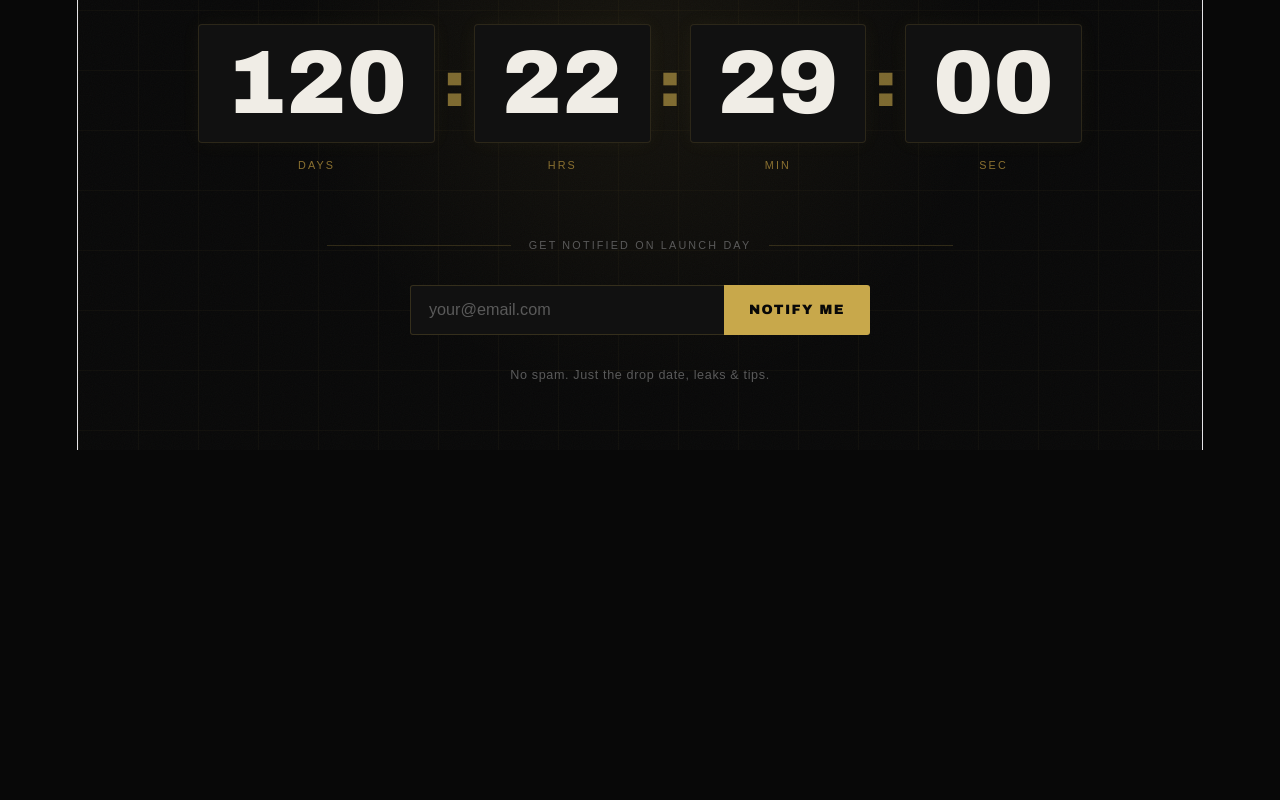
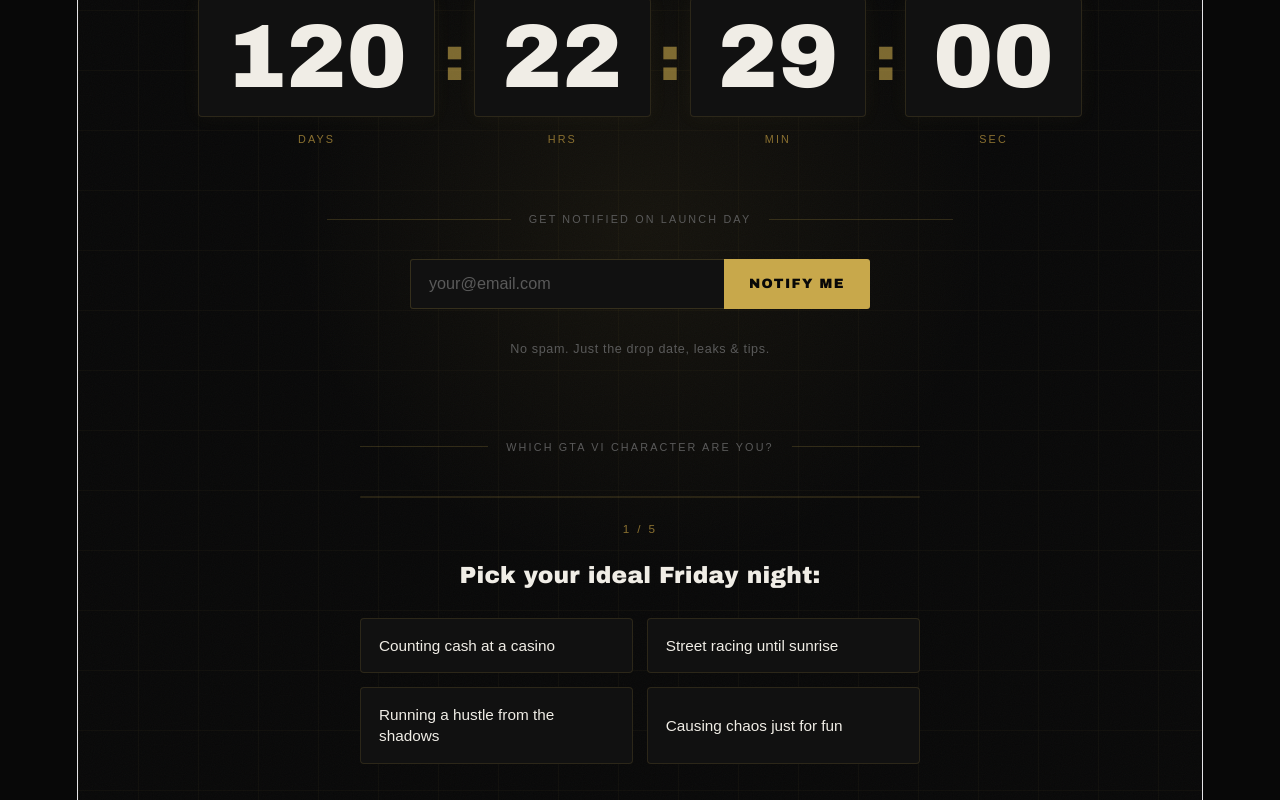
Before and after one commit to GTA6Hub/gta6hub.github.io, a React (Vite) app: page / in a window 1280 px wide. Shown: the part 350-1150 px from the top of the page. Before the commit the page ends 800 px from the top, so only its background shows below. Built offline with nearby package versions, Linux system fonts and the light colour scheme.

Commit message:
feat: quiz qual personsagem GTA VI es tu; fix: scroll da pagina

```diff
--- a/src/App.css
+++ b/src/App.css
@@ -15,7 +15,7 @@
 }
 
 html, body, #root {
-  height: 100%;
+  min-height: 100%;
   background: var(--bg);
   color: var(--white);
   font-family: var(--font-body);
@@ -27,7 +27,7 @@
   display: flex;
   align-items: center;
   justify-content: center;
-  overflow: hidden;
+  overflow-x: hidden;
 }
 
 .grid {
@@ -238,3 +238,63 @@
 @media (prefers-reduced-motion: reduce) {
   * { transition: none !important; animation: none !important; }
 }
+
+.quiz-section {
+  width: 100%;
+  max-width: 560px;
+  margin-top: 1rem;
+}
+.quiz {
+  width: 100%;
+}
+.quiz-progress {
+  width: 100%;
+  height: 2px;
+  background: rgba(200,168,75,0.15);
+  border-radius: 2px;
+  margin-bottom: 1rem;
+  overflow: hidden;
+}
+.quiz-progress-bar {
+  height: 100%;
+  background: var(--gold);
+  border-radius: 2px;
+  transition: width 0.3s ease;
+}
+.quiz-counter {
+  font-size: 0.65rem;
+  letter-spacing: 0.2em;
+  color: var(--gold-dim);
+  margin-bottom: 1rem;
+}
+.quiz-question {
+  font-family: var(--font-display);
+  font-size: clamp(1rem, 3vw, 1.3rem);
+  color: var(--white);
+  margin-bottom: 1.5rem;
+  line-height: 1.3;
+}
+.quiz-options {
+  display: grid;
+  grid-template-columns: 1fr 1fr;
+  gap: 0.75rem;
+}
+.quiz-option {
+  background: var(--surface);
+  border: 1px solid rgba(200,168,75,0.15); border-radius: 4px; color: var(--white); font-family: var(--font-body); font-size: 0.85rem; padding: 0.9rem 1rem; cursor: pointer; text-align: left; line-height: 1.4; transition: border-color 0.15s, background 0.15s; }
+.quiz-option:hover:not(:disabled) { border-color: var(--gold); background: rgba(200,168,75,0.07); }
+.quiz-option.selected { border-color: var(--gold); background: rgba(200,168,75,0.12); }
+.quiz-option:disabled { cursor: default; } /* ── Quiz Result ── */
+.quiz-result { display: flex; flex-direction: column; align-items: center; text-align: center; padding: 2rem 1rem; border: 1px solid rgba(200,168,75,0.15); border-radius: 6px; background: var(--surface); }
+.quiz-result-label { font-size: 0.65rem; letter-spacing: 0.3em; color: var(--muted); margin-bottom: 0.5rem; }
+.quiz-result-name { font-family: var(--font-display); font-size: clamp(2.5rem, 8vw, 4rem); line-height: 1; margin-bottom: 0.25rem; }
+.quiz-result-tagline { font-size: 0.75rem; letter-spacing: 0.2em; color: var(--muted); margin-bottom: 1.25rem; }
+.quiz-result-desc { font-size: 0.9rem; color: var(--white); line-height: 1.6; max-width: 420px; margin-bottom: 1.5rem; }
+.quiz-restart { background: transparent; border: 1px solid rgba(200,168,75,0.3); border-radius: 3px; color: var(--gold-dim); font-family: var(--font-display); font-size: 0.7rem; letter-spacing: 0.15em; padding: 0.6rem 1.5rem; cursor: pointer; transition: border-color 0.2s, color 0.2s; }
+.quiz-restart:hover {
+  border-color: var(--gold);
+  color: var(--gold);
+}
+
+@media (max-width: 480px) {
+  .quiz-options { grid-template-columns: 1fr; } }
--- a/src/App.jsx
+++ b/src/App.jsx
@@ -24,6 +24,144 @@
     <div className="digit-block">
       <div className="digit-value">{str}</div>
       <div className="digit-label">{label}</div>
+    </div>
+  );
+}
+
+const QUESTIONS = [
+  {
+    id: 1,
+    text: "Pick your ideal Friday night:",
+    options: [
+      { label: "Counting cash at a casino", value: "lucia" },
+      { label: "Street racing until sunrise", value: "jason" },
+      { label: "Running a hustle from the shadows", value: "lucia" },
+      { label: "Causing chaos just for fun", value: "jason" },
+    ],
+  },
+  {
+    id: 2,
+    text: "Your weapon of choice?",
+    options: [
+      { label: "Wit and manipulation", value: "lucia" },
+      { label: "Brute force — ask questions later", value: "jason" },
+      { label: "A pistol and a plan", value: "lucia" },
+      { label: "Whatever's closest", value: "jason" },
+    ],
+  },
+  {
+    id: 3,
+    text: "What drives you?",
+    options: [
+      { label: "Getting out and building something real", value: "lucia" },
+      { label: "The thrill — no plan, just adrenaline", value: "jason" },
+      { label: "Loyalty to the people I trust", value: "lucia" },
+      { label: "Money. Always money.", value: "jason" },
+    ],
+  },
+  {
+    id: 4,
+    text: "You walk into a trap. What do you do?",
+    options: [
+      { label: "I saw it coming — already have a way out", value: "lucia" },
+      { label: "Shoot first, escape later", value: "jason" },
+      { label: "Talk my way out", value: "lucia" },
+      { label: "Turn it into their trap", value: "jason" },
+    ],
+  },
+  {
+    id: 5,
+    text: "Pick a Vice City vibe:",
+    options: [
+      { label: "Rooftop lounge, watching the city below", value: "lucia" },
+      { label: "Back alley, engine revving", value: "jason" },
+      { label: "Beachfront at golden hour, planning the next move", value: "lucia" },
+      { label: "Neon-lit strip, every eye on you", value: "jason" },
+    ],
+  },
+];
+
+const RESULTS = {
+  lucia: {
+    name: "Lucia",
+    tagline: "The Strategist",
+    description:
+      "You're calculated, ambitious, and always three steps ahead. Like Lucia, you play the long game — using your head when others reach for their guns.",
+    color: "#C8A84B",
+  },
+  jason: {
+    name: "Jason",
+    tagline: "The Wildcard",
+    description:
+      "Unpredictable, fearless, and impossible to ignore. Like Jason, you live for the moment and thrive in chaos — rules were made for someone else.",
+    color: "#e05c3a",
+  },
+};
+
+function Quiz() {
+  const [current, setCurrent] = useState(0);
+  const [answers, setAnswers] = useState([]);
+  const [result, setResult] = useState(null);
+  const [selectedIdx, setSelectedIdx] = useState(null);
+
+  const handleOption = (value, idx) => {
+    setSelectedIdx(idx);
+    setTimeout(() => {
+      const next = [...answers, value];
+      if (current + 1 < QUESTIONS.length) {
+        setAnswers(next);
+        setCurrent(current + 1);
+        setSelectedIdx(null);
+      } else {
+        const count = next.reduce(
+          (acc, v) => ({ ...acc, [v]: (acc[v] || 0) + 1 }),
+          {}
+        );
+        setResult(count.lucia >= count.jason ? "lucia" : "jason");
+      }
+    }, 320);
+  };
+
+  const reset = () => {
+    setCurrent(0);
+    setAnswers([]);
+    setResult(null);
+    setSelectedIdx(null);
+  };
+
+  if (result) {
+    const r = RESULTS[result];
+    return (
+      <div className="quiz-result">
+        <p className="quiz-result-label">YOU ARE</p>
+        <h2 className="quiz-result-name" style={{ color: r.color }}>{r.name}</h2>
+        <p className="quiz-result-tagline">{r.tagline}</p>
+        <p className="quiz-result-desc">{r.description}</p>
+        <button className="quiz-restart" onClick={reset}>PLAY AGAIN</button>
+      </div>
+    );
+  }
+
+  const q = QUESTIONS[current];
+  return (
+    <div className="quiz">
+      <div className="quiz-progress">
+        <div className="quiz-progress-bar" style={{ width: `${(current / QUESTIONS.length) * 100}%` }} />
+      </div>
+      <p className="quiz-counter">{current + 1} / {QUESTIONS.length}</p>
+      <h3 className="quiz-question">{q.text}</h3>
+      <div className="quiz-options">
+        {q.options.map((opt, i) => (
+          <button
+            key={i}
+            className={`quiz-option${selectedIdx === i ? " selected" : ""}`}
+            onClick={() => handleOption(opt.value, i)}
+            disabled={selectedIdx !== null}
+          >
+            {opt.label}
+          </button>
+        ))}
+      </div>
     </div>
   );
 }
@@ -60,25 +198,16 @@
 
   return (
     <div className="page">
-      {}
       <div className="noise" />
-
-      {}
       <div className="grid" />
-
       <main className="content">
-        {}
-        <p className="eyebrow">ROCKSTAR GAMES • 2025</p>
-
-        {}
+        <p className="eyebrow">ROCKSTAR GAMES • 2026</p>
         <h1 className="title">
           <span className="title-gta">GTA</span>
           <span className="title-vi">VI</span>
         </h1>
 
         <p className="subtitle">THE WAIT IS ALMOST OVER</p>
-
-        {}
         <div className="countdown">
           <Digit value={days} label="DAYS" />
           <span className="sep">:</span>
@@ -88,15 +217,11 @@
           <span className="sep">:</span>
           <Digit value={seconds} label="SEC" />
         </div>
-
-        {}
         <div className="divider">
           <span className="divider-line" />
           <span className="divider-text">GET NOTIFIED ON LAUNCH DAY</span>
           <span className="divider-line" />
         </div>
-
-        {}
         <form className="email-form" onSubmit={handleSubmit}>
           <input
             className="email-input"
@@ -123,11 +248,18 @@
             You're on the list. We'll hit you when it drops.
           </p>
         )}
-
-        {}
         <p className="footer-note">
           No spam. Just the drop date, leaks &amp; tips.
         </p>
+
+        <div className="quiz-section">
+          <div className="divider" style={{ margin: "3rem 0 2rem" }}>
+            <span className="divider-line" />
+            <span className="divider-text">WHICH GTA VI CHARACTER ARE YOU?</span>
+            <span className="divider-line" />
+          </div>
+          <Quiz />
+        </div>
       </main>
     </div>
   );
```
